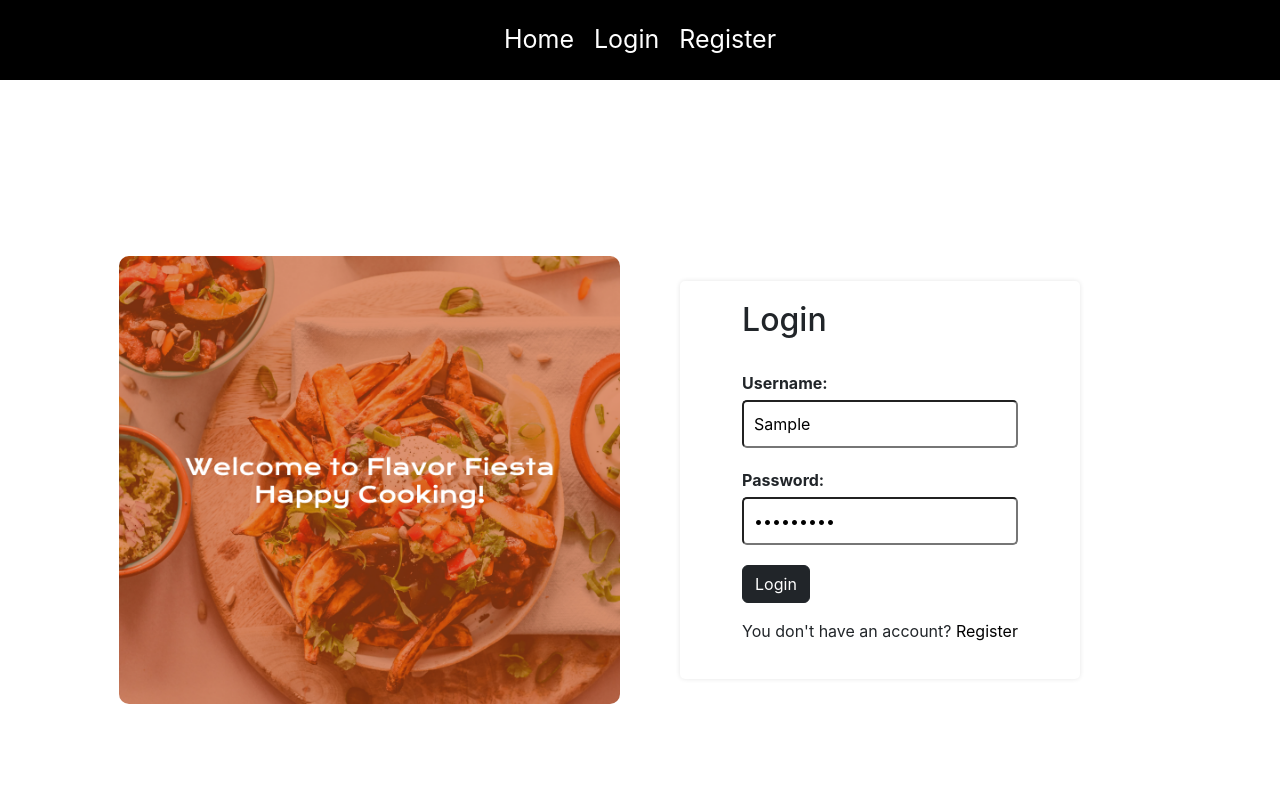
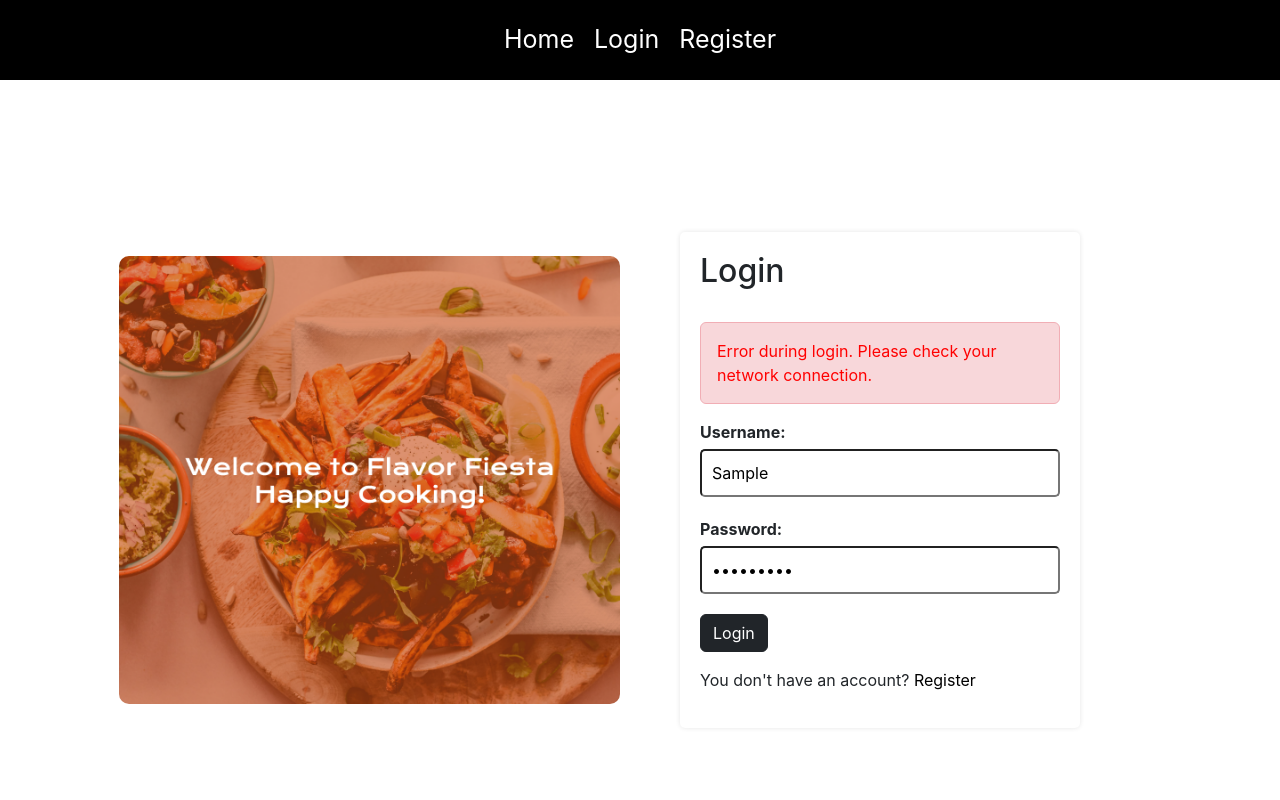
Before and after one commit to snpetlova/exam-recipes-website-project, a React (Create React App) app in the folder client/: page /login in a window 1280 px wide. Both pictures are taken after typing "Sample", "Sample123" into the empty fields and a click on the button "Login". Shown: the top 800 px of the page. Built offline with nearby package versions, Linux system fonts and the light colour scheme; no server answers.

Commit message:
create login error handling

```diff
--- a/client/src/components/Login/Login.css
+++ b/client/src/components/Login/Login.css
@@ -47,3 +47,13 @@
   flex-direction: column;
   margin-bottom: 20px;
 }
+
+.alert-danger {
+  display: flex;
+  align-items: center;
+}
+
+.error-message {
+  margin-bottom: 0;
+  color: red;
+}
--- a/client/src/components/Login/Login.jsx
+++ b/client/src/components/Login/Login.jsx
@@ -6,13 +6,13 @@ import loginImg from "../../assets/loginImg.png";
 import { Link } from "react-router-dom";
 import Button from "react-bootstrap/Button";
 import { useAuth } from "../../context/AuthContext";
-import Form from "react-bootstrap/Form";
-import InputGroup from "react-bootstrap/InputGroup";
+import Alert from "react-bootstrap/Alert";
 import './Login.css';
 
 export const Login = () => {
   const [username, setUsername] = useState("");
   const [password, setPassword] = useState("");
+  const [errors, setErrors] = useState("");
 
   const [_, setCookies] = useCookies(["access_token"]);
 
@@ -29,12 +29,33 @@ export const Login = () => {
         password,
       });
 
+      setErrors({});
+
       setCookies("access_token", response.data.token);
       window.localStorage.setItem("userId", response.data.userId);
       login(response.data.user);
       navigate("/");
     } catch (error) {
       console.error(error);
+
+      if (error.response) {
+
+        const { data } = error.response;
+        if (data.message === "User does not exist!") {
+          // User does not exist
+          setErrors({ userNotFound: "User does not exist. Please check your username." });
+        } else if (data.message === "Username or password is incorrect!") {
+          // Incorrect password
+          setErrors({ incorrectPassword: "Incorrect password. Please try again." });
+        } else {
+          // Other server-related errors
+          setErrors({ loginError: "Error during login. Please try again." });
+        }
+      } else {
+        // Network error or other issues
+        setErrors({ loginError: "Error during login. Please check your network connection." });
+      }
+
     }
   };
 
@@ -47,6 +68,21 @@ export const Login = () => {
         <div className="auth-container">
           <form onSubmit={onSubmit}>
             <h2 className="loginRegLabel">Login</h2>
+            {errors.userNotFound && (
+              <Alert key="danger" variant="danger" className="alert-danger">
+                <p className="error-message">{errors.userNotFound}</p>
+              </Alert>
+            )}
+            {errors.incorrectPassword && (
+              <Alert key="danger" variant="danger" className="alert-danger">
+                <p className="error-message">{errors.incorrectPassword}</p>
+              </Alert>
+            )}
+            {errors.loginError && (
+              <Alert key="danger" variant="danger" className="alert-danger">
+                <p className="error-message">{errors.loginError}</p>
+              </Alert>
+            )}
             <div className="form-group">
               <label htmlFor="username" value={username}>
                 Username:
@@ -67,7 +103,7 @@ export const Login = () => {
                 onChange={(event) => setPassword(event.target.value)}
               />
             </div>
-            <Button type="sumbit" variant="dark" className="loginBtn">
+            <Button type="submit" variant="dark" className="loginBtn">
               Login
             </Button>
             <p className="login-link">
--- a/client/src/components/Register/Register.css
+++ b/client/src/components/Register/Register.css
@@ -55,11 +55,12 @@
   overflow: hidden;
 }
 
-.error-message {
-  color: red;
+.alert-danger {
+  display: flex;
   align-items: center;
 }
 
-.alert-danger {
-  height: 3.5em;
+.error-message {
+  margin-bottom: 0;
+  color: red;
 }
--- a/client/src/components/Register/Register.jsx
+++ b/client/src/components/Register/Register.jsx
@@ -67,12 +67,12 @@ export const Register = () => {
       console.error(error);
       if (
         error.response &&
-        error.response.data.message === "User already exists!"
+        error.response.data.message === "User already exists. Please try again."
       ) {
         setErrors({ userExists: error.response.data.message });
       } else {
         setErrors({
-          registrationError: "Error during registration. Please try again.",
+          registrationError: "This username or email is already taken. Please try again.",
         });
       }
     }
@@ -90,12 +90,12 @@ export const Register = () => {
 
             {errors.userExists && (
               <Alert key="danger" variant="danger" className="alert-danger">
-                <p className="error-message">{errors.userExists}</p>{" "}
+                <p className="error-message">{errors.userExists}</p>
               </Alert>
             )}
             {errors.registrationError && (
               <Alert key="danger" variant="danger" className="alert-danger">
-                <p className="error-message">{errors.registrationError}</p>{" "}
+                <p className="error-message">{errors.registrationError}</p>
               </Alert>
             )}
 
@@ -165,7 +165,7 @@ export const Register = () => {
                 </Form.Control.Feedback>
               </InputGroup>
             </div>
-            <Button type="sumbit" variant="dark" className="registerBtn">
+            <Button type="submit" variant="dark" className="registerBtn">
               Register
             </Button>
             <p className="register-link">
```
Also changed, not shown: 1 other file (tests, documents, lock files or other folders).
